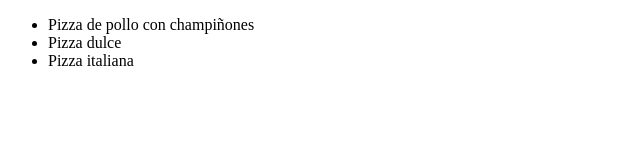
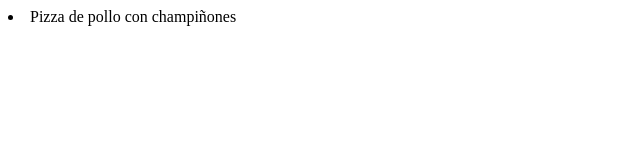
Before and after one commit to edwardibague23/Pizzeria, a plain HTML site: page index.html in a window 1280 px wide. Shown: the whole page, without its empty margins (0-640 px from the left). Drawn offline with Linux system fonts and the light colour scheme.

Commit message:
emelin hizo un nuevo cambio

```diff
--- a/index.html
+++ b/index.html
@@ -15,22 +15,7 @@
 
 
 
+<li>Pizza de pollo con champiñones</li>
 
-
-
-
-
-
-
-
-
-
-
-
-    <ul>
-        <li>Pizza de pollo con champiñones</li>
-        <li>Pizza dulce</li>
-        <li>Pizza italiana</li>
-    </ul>
 </body>
 </html>
```
